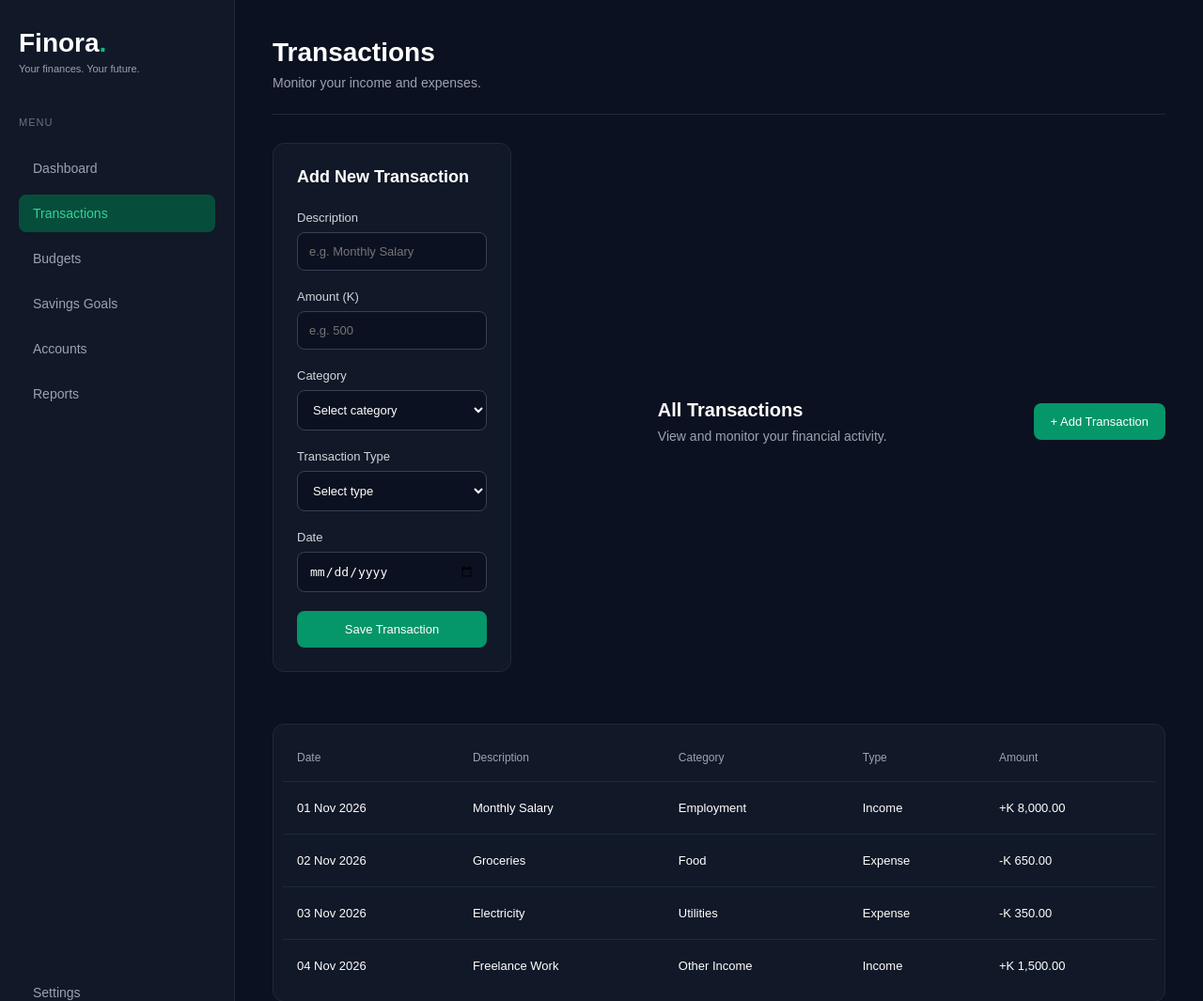
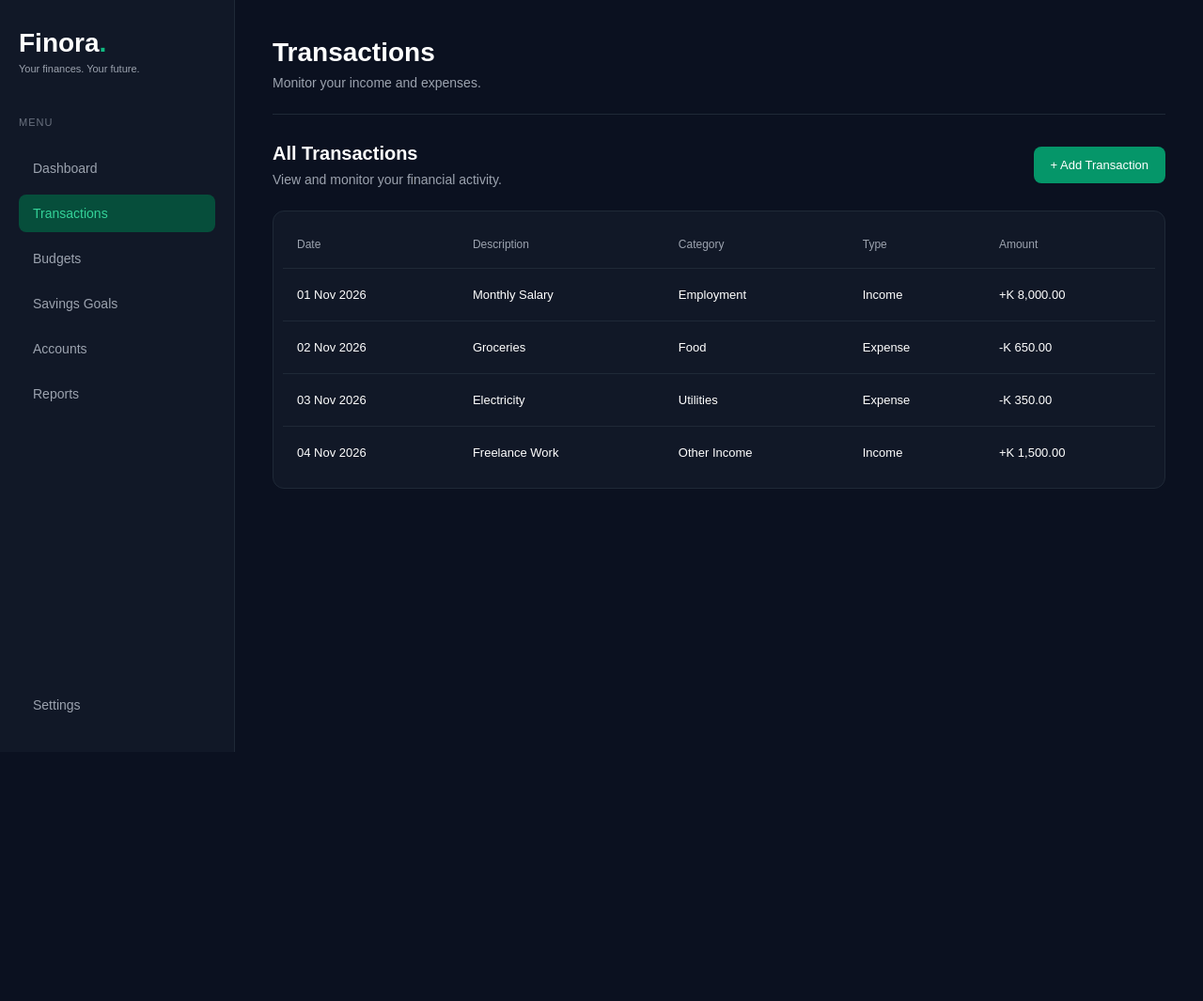
Before and after one commit to sammysacci22-hue/Finora, a Python web app: template app/templates/transactions.html in a window 1280 px wide. Shown: the top 1065 px of the page at 94% size. After the commit the page ends 800 px from the top, so only its background shows below. Run offline with Jinja, Linux system fonts and the light colour scheme; the template is opened without the code that fills it, so the values that code supplies are empty.

Commit message:
Prepare transaction form interactions

```diff
--- a/app/templates/transactions.html
+++ b/app/templates/transactions.html
@@ -62,7 +62,7 @@
     <div class="transactions-heading">
        <!-- ADD TRANSACTION FORM -->
 
-<div class="transaction-form-container">
+<div class="transaction-form-container" id="transactionForm" style="display: none;">
 
     <h2>Add New Transaction</h2>
 
@@ -126,9 +126,17 @@
             >
         </div>
 
-        <button type="submit" class="submit-btn">
-            Save Transaction
-        </button>
+     <div class="form-buttons">
+
+    <button type="button" class="cancel-btn" onclick="toggleForm()">
+        Cancel
+    </button>
+
+    <button type="submit" class="submit-btn">
+        Save Transaction
+    </button>
+
+</div>
 
     </form>
 
@@ -139,9 +147,9 @@
         <p>View and monitor your financial activity.</p>
     </div>
 
-    <button class="add-transaction-btn">
-        + Add Transaction
-    </button>
+   <button class="add-transaction-btn" onclick="toggleForm()">
+    + Add Transaction
+</button>
 
 </div>
 
```
